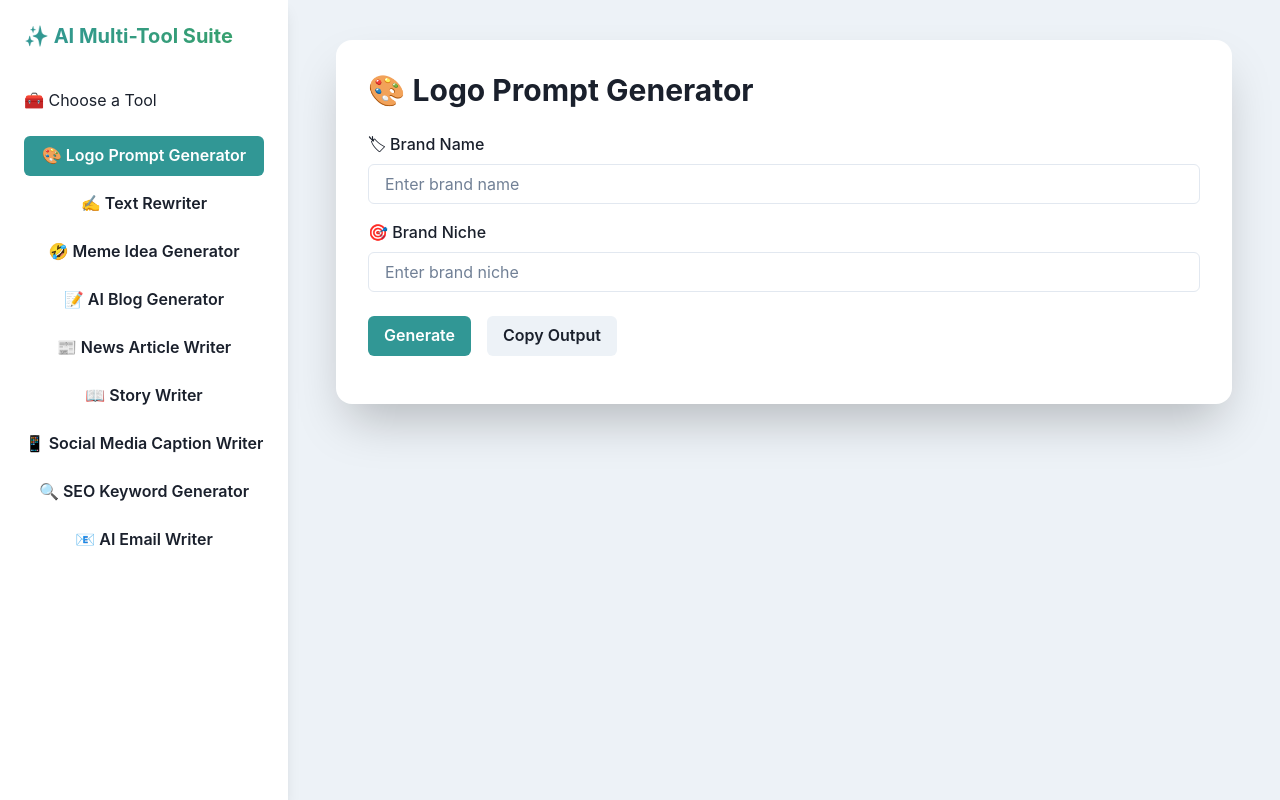
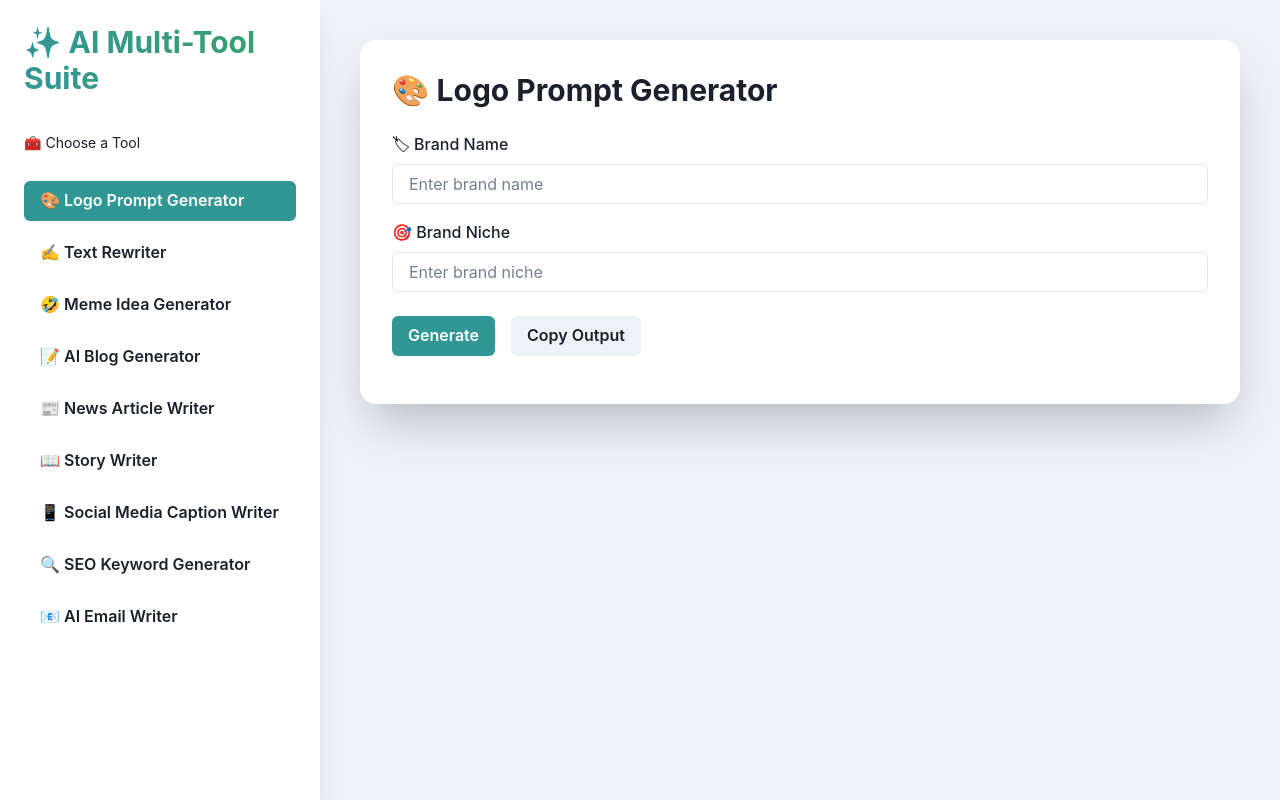
Before and after one commit to bilalali2010/new-multi-tool-suite, a Next.js app: page / in a window 1280 px wide. Built offline with nearby package versions, Linux system fonts and the light colour scheme.

Commit message:
Refactor layout and update component structure

```diff
--- a/app/page.jsx
+++ b/app/page.jsx
@@ -2,9 +2,9 @@
 
 import { useState } from "react";
 import ToolUI from "./components/ToolUI";
-import { Box, VStack, Button, Heading, Text } from "@chakra-ui/react";
+import { Box, VStack, Button, Heading, Text, Flex } from "@chakra-ui/react";
 
-// Tools with custom labels and prompts
+// Tools with custom inputs and prompts
 const tools = {
   logo: {
     title: "🎨 Logo Prompt Generator",
@@ -86,13 +86,21 @@ export default function Home() {
   const [selectedTool, setSelectedTool] = useState("logo");
 
   return (
-    <Box display="flex" h="100vh" bg="gray.100">
+    <Flex h="100vh" bg="gray.100">
       {/* Sidebar */}
-      <VStack w="72" bg="white" p={6} spacing={2} align="stretch" boxShadow="lg">
-        <Heading size="md" mb={8} bgGradient="linear(to-r, teal.500, green.500)" bgClip="text">
+      <VStack
+        w="80"
+        bg="white"
+        p={6}
+        spacing={3}
+        align="stretch"
+        boxShadow="xl"
+        overflowY="auto"
+      >
+        <Heading size="lg" mb={6} bgGradient="linear(to-r, teal.500, green.500)" bgClip="text">
           ✨ AI Multi-Tool Suite
         </Heading>
-        <Text mb={4}>🧰 Choose a Tool</Text>
+        <Text fontSize="sm" mb={4}>🧰 Choose a Tool</Text>
 
         {Object.keys(tools).map((key) => (
           <Button
@@ -100,13 +108,15 @@ export default function Home() {
             onClick={() => setSelectedTool(key)}
             variant={selectedTool === key ? "solid" : "ghost"}
             colorScheme={selectedTool === key ? "teal" : "gray"}
+            _hover={{ bg: "teal.200" }}
+            justifyContent="flex-start"
           >
             {tools[key].title}
           </Button>
         ))}
       </VStack>
 
-      {/* Main Panel */}
+      {/* Main Content */}
       <Box flex="1" p={10} overflowY="auto">
         <ToolUI
           title={tools[selectedTool].title}
@@ -114,6 +124,6 @@ export default function Home() {
           promptTemplate={tools[selectedTool].promptTemplate}
         />
       </Box>
-    </Box>
+    </Flex>
   );
 }
```
